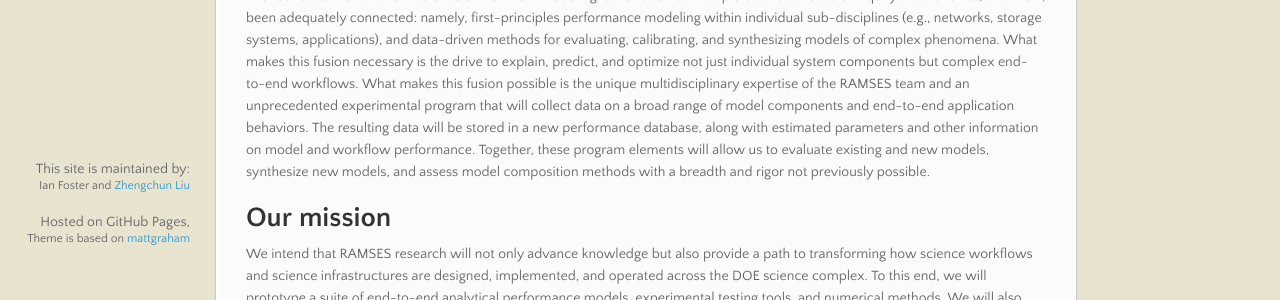
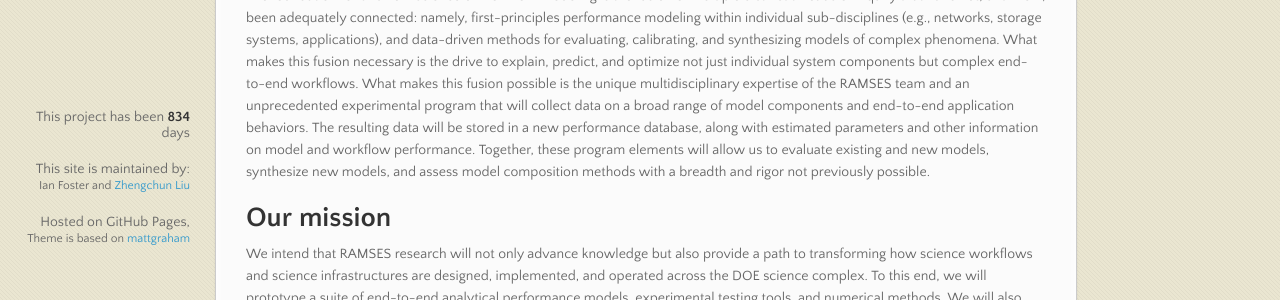
Before and after one commit to ramsesproject/ramses.github.io, a Jekyll site: the page built from index.md, in a window 1280 px wide. Shown: the part 613-913 px from the top of the page. Built offline with Jekyll 4.4.1, drawn with Linux system fonts in a browser that asks for light colours; nearby versions of some CDN libraries; some of the changed lines change nothing that is shown.

Commit message:
add, delete, polish etc.

```diff
--- a/_layouts/default.html
+++ b/_layouts/default.html
@@ -31,7 +31,15 @@
         {{ content }}
       </section>
       <footer>
-          <p>This site is maintained by: <br> <small>Ian Foster and <a target="_blank"  href="http://zliu.info/">Zhengchun Liu</a> </small></p>
+        <script language="javascript" type="text/javascript">
+        <!--
+        var date = new Date();
+        var curr_date = new Date(date.getFullYear(), date.getMonth(), date.getDate());
+        var start_date = new Date("2015", "0", "20");
+        document.write( "<p>This project has been <strong>" + Math.round((curr_date-start_date)/(86400000)) + " </strong>days</p>");
+        //-->
+        </script>
+        <p>This site is maintained by: <br> <small>Ian Foster and <a target="_blank"  href="http://zliu.info/">Zhengchun Liu</a> </small></p>
         <p>Hosted on GitHub Pages, <br> <small>Theme is based on <a target="_blank"  href="https://twitter.com/michigangraham">mattgraham</a></small></p>
       </footer>
     </div>
```
